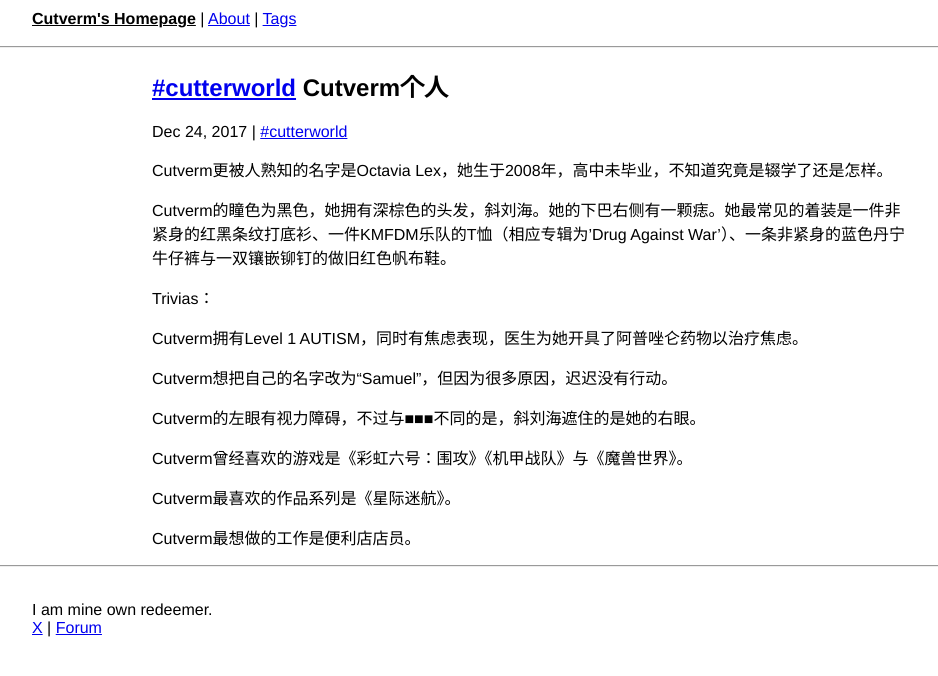
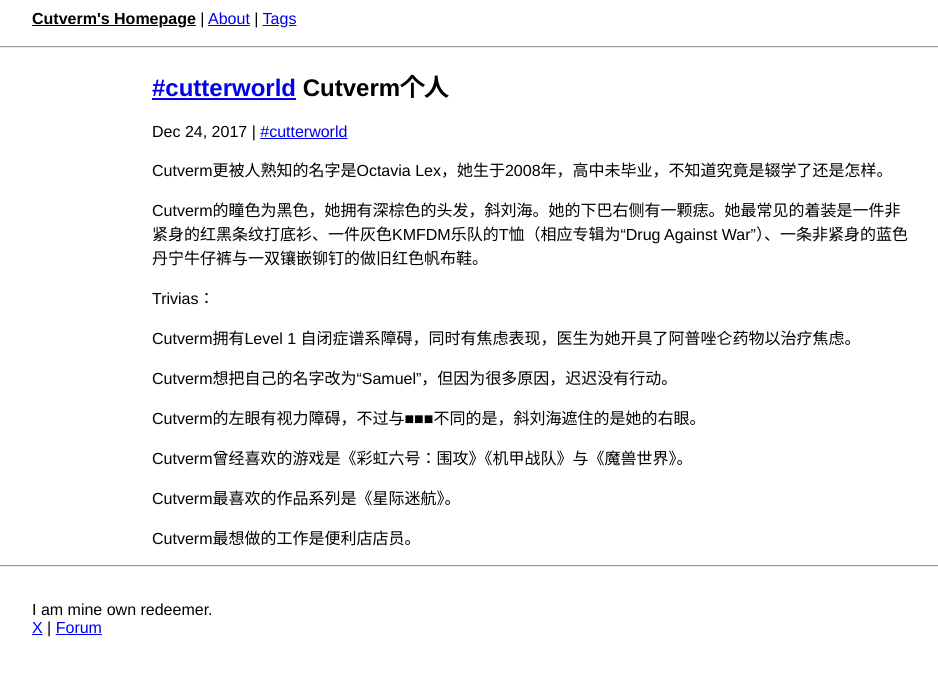
Before and after one commit to taxues/taxues.github.io, a Jekyll site: the page built from _posts/2017-12-24-welcome.md, in a window 1280 px wide. Shown: the top 676 px of the page, without its empty margins (108-1046 px from the left). Built offline with Jekyll 4.4.1, drawn with Linux system fonts in a browser that asks for light colours.

Commit message:
Update 2017-12-24-welcome.md

```diff
--- a/_posts/2017-12-24-welcome.md
+++ b/_posts/2017-12-24-welcome.md
@@ -6,12 +6,12 @@ tags: cutterworld
 
 Cutverm更被人熟知的名字是Octavia Lex，她生于2008年，高中未毕业，不知道究竟是辍学了还是怎样。
 
-Cutverm的瞳色为黑色，她拥有深棕色的头发，斜刘海。她的下巴右侧有一颗痣。她最常见的着装是一件非紧身的红黑条纹打底衫、一件KMFDM乐队的T恤（相应专辑为'Drug Against War'）、一条非紧身的蓝色丹宁牛仔裤与一双镶嵌铆钉的做旧红色帆布鞋。
+Cutverm的瞳色为黑色，她拥有深棕色的头发，斜刘海。她的下巴右侧有一颗痣。她最常见的着装是一件非紧身的红黑条纹打底衫、一件灰色KMFDM乐队的T恤（相应专辑为“Drug Against War”）、一条非紧身的蓝色丹宁牛仔裤与一双镶嵌铆钉的做旧红色帆布鞋。
 
 
 Trivias：
 
-  Cutverm拥有Level 1 AUTISM，同时有焦虑表现，医生为她开具了阿普唑仑药物以治疗焦虑。
+  Cutverm拥有Level 1 自闭症谱系障碍，同时有焦虑表现，医生为她开具了阿普唑仑药物以治疗焦虑。
 
   Cutverm想把自己的名字改为“Samuel”，但因为很多原因，迟迟没有行动。
 
```
